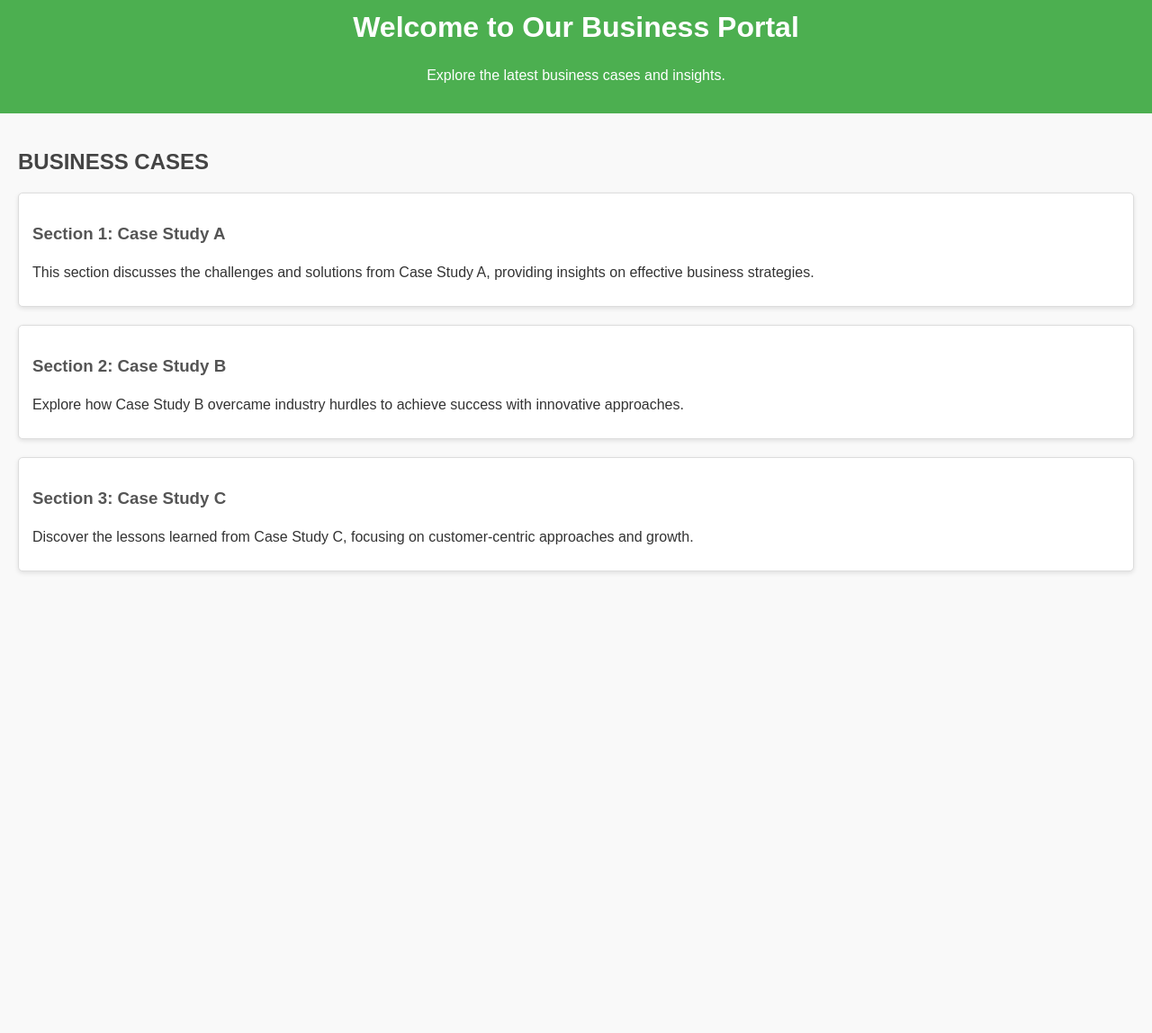
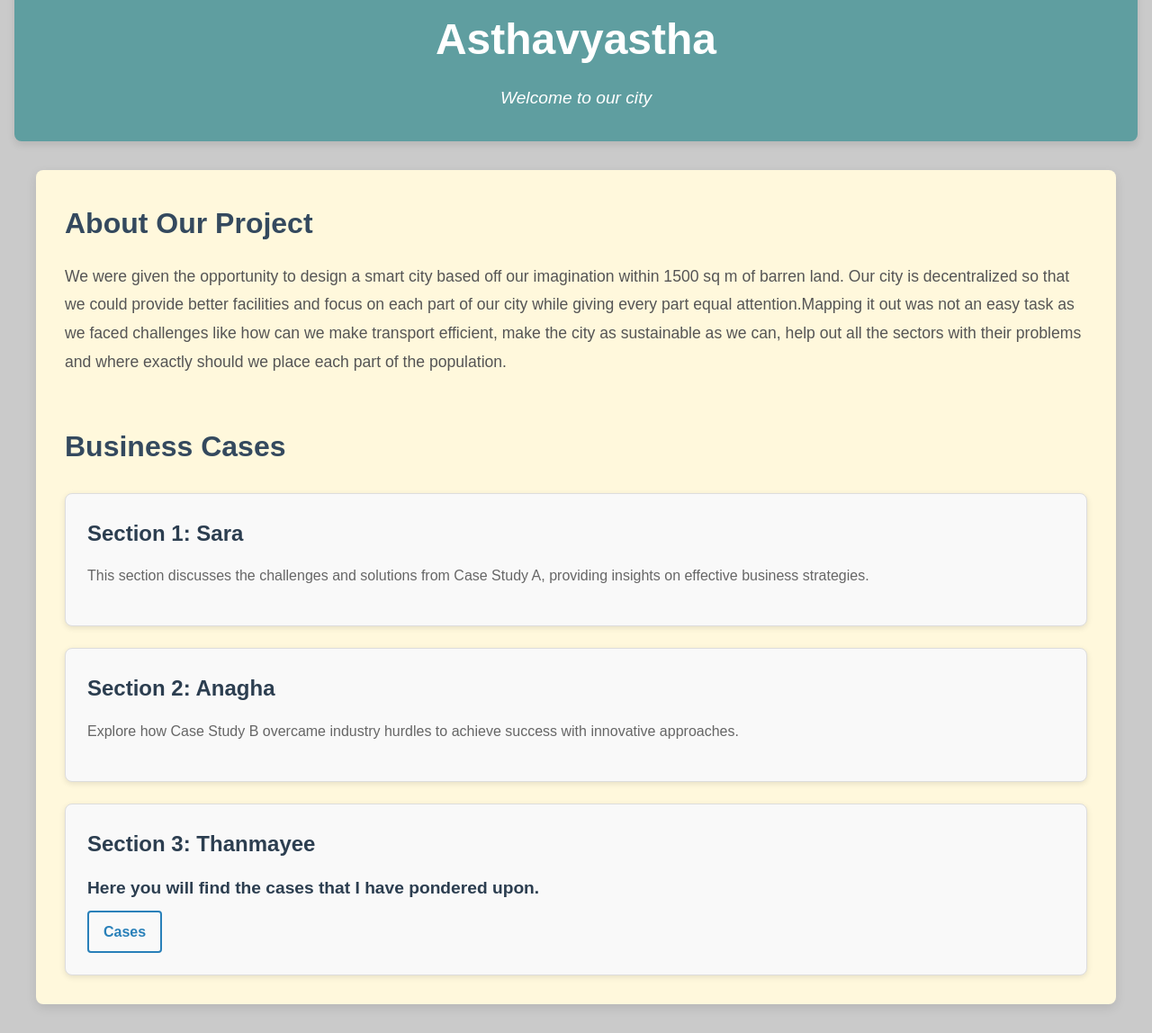
Before and after one commit to thanmayee-shetty/asthavyastha.github.io, a plain HTML site: page index.html in a window 1280 px wide. Shown: the part 29-1177 px from the top of the page at 90% size. Before the commit the page ends 800 px from the top, so only its background shows below. Drawn offline with Linux system fonts and the light colour scheme.

Commit message:
modified index and style

```diff
--- a/index.html
+++ b/index.html
@@ -8,22 +8,26 @@
 </head>
 <body>
     <header>
-        <h1>Welcome to Our Business Portal</h1>
-        <p>Explore the latest business cases and insights.</p>
+        <h1>Asthavyastha</h1>
+        <p>Welcome to our city</p>
     </header>
     <main>
+        <h2>About Our Project</h2>
+        <p>We were given the opportunity to design a smart city based off our imagination within 1500 sq m of barren land. Our city is decentralized so that we could provide better facilities and focus on each part of our city while giving every part equal attention.Mapping it out was not an easy task as we faced challenges like how can we make transport efficient, make the city as sustainable as we can, help out all the sectors with their problems and where exactly should we place each part of the population. </p>
+        <br>
         <h2>Business Cases</h2>
         <section>
-            <h3>Section 1: Case Study A</h3>
+            <h3>Section 1: Sara</h3>
             <p>This section discusses the challenges and solutions from Case Study A, providing insights on effective business strategies.</p>
         </section>
         <section>
-            <h3>Section 2: Case Study B</h3>
+            <h3>Section 2: Anagha</h3>
             <p>Explore how Case Study B overcame industry hurdles to achieve success with innovative approaches.</p>
         </section>
         <section>
-            <h3>Section 3: Case Study C</h3>
-            <p>Discover the lessons learned from Case Study C, focusing on customer-centric approaches and growth.</p>
+            <h3>Section 3: Thanmayee</h3>
+            <h4>Here you will find the cases that I have pondered upon.</h4>
+            <a href="thanmayee.html">Cases</a>
         </section>
     </main>
 </body>
--- a/style.css
+++ b/style.css
@@ -1,47 +1,131 @@
-/* General styles */
-body {
-    font-family: Arial, sans-serif;
+/* Global Styles */
+* {
     margin: 0;
     padding: 0;
-    background-color: #f9f9f9;
-    color: #333;
+    box-sizing: border-box;
 }
 
-/* Header styles */
-header {
-    background-color: #4CAF50;
-    color: white;
-    padding: 20px;
-    text-align: center;
+body {
+    font-family: 'Arial', sans-serif;
+    background-color: #cacaca;
+    color: #333;
+    line-height: 1.7;
+    padding: 0 1rem;
 }
 
-/* Main content styles */
-main {
-    padding: 20px;
+/* Header Styles */
+header {
+    background-color: #5f9ea0; /* Updated background color */
+    color: white;
+    text-align: center;
+    padding: 2rem 1rem;
+    border-radius: 8px;
+    box-shadow: 0 4px 8px rgba(0, 0, 0, 0.1);
 }
 
-/* Section styles */
-section {
-    margin: 20px 0;
-    padding: 15px;
-    background-color: #fff;
-    border: 1px solid #ddd;
-    border-radius: 5px;
-    box-shadow: 0 2px 5px rgba(0, 0, 0, 0.1);
+header h1 {
+    font-size: 3rem;
+    font-family: 'Papyrus', fantasy; /* Updated font */
+    margin-bottom: 0.5rem;
 }
 
-/* Heading styles */
-h2 {
-    color: #444;
-    text-transform: uppercase;
-    margin-bottom: 10px;
+header p {
+    font-size: 1.2rem;
+    font-style: italic;
 }
 
-h3 {
-    color: #555;
+/* Main Section Styles */
+main {
+    max-width: 1200px;
+    margin: 2rem auto;
+    background-color: #fff8dc; /* Updated background color */
+    padding: 2rem;
+    border-radius: 8px;
+    box-shadow: 0 4px 12px rgba(0, 0, 0, 0.1);
 }
 
-p {
-    line-height: 1.6;
-    margin: 10px 0;
+main h2 {
+    font-size: 2rem;
+    color: #34495e;
+    margin-bottom: 1rem;
 }
+
+main p {
+    font-size: 1.1rem;
+    color: #555;
+    line-height: 1.8;
+    margin-bottom: 1.5rem;
+}
+
+main section {
+    margin-top: 1.5rem;
+    padding: 1.5rem;
+    border: 1px solid #ddd;
+    border-radius: 8px;
+    background-color: #f9f9f9;
+    box-shadow: 0 2px 6px rgba(0, 0, 0, 0.1);
+}
+
+main section h3 {
+    font-size: 1.5rem;
+    color: #2c3e50;
+    margin-bottom: 0.8rem;
+}
+
+main section p {
+    font-size: 1rem;
+    color: #666;
+    margin-bottom: 1rem;
+}
+
+main section h4 {
+    font-size: 1.2rem;
+    color: #2c3e50;
+    margin-bottom: 0.5rem;
+}
+
+main section a {
+    display: inline-block;
+    font-size: 1rem;
+    color: #2980b9;
+    text-decoration: none;
+    font-weight: bold;
+    padding: 0.5rem 1rem;
+    border: 2px solid #2980b9;
+    border-radius: 4px;
+    transition: all 0.3s ease-in-out;
+}
+
+main section a:hover {
+    background-color: #2980b9;
+    color: white;
+    border-color: #2980b9;
+}
+
+/* Responsive Design */
+@media (max-width: 768px) {
+    header h1 {
+        font-size: 2.2rem;
+    }
+
+    header p {
+        font-size: 1rem;
+    }
+
+    main {
+        padding: 1.5rem;
+    }
+
+    main h2 {
+        font-size: 1.8rem;
+    }
+
+    main section h3 {
+        font-size: 1.3rem;
+    }
+
+    main section a {
+        font-size: 0.9rem;
+        padding: 0.4rem 0.8rem;
+    }
+}
```
